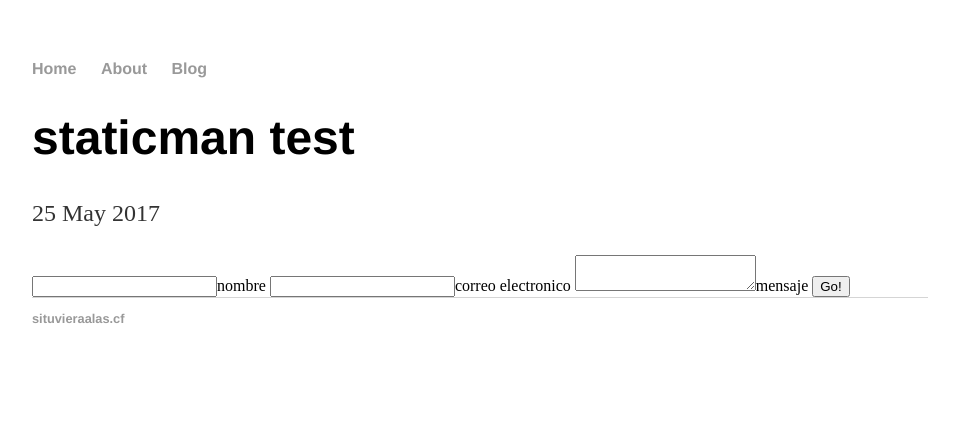
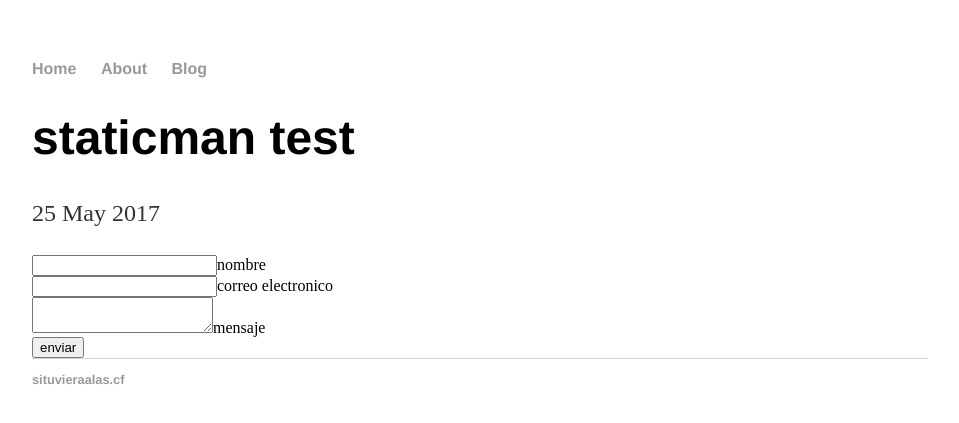
Before and after one commit to tpmgt/situvieraalas, a Jekyll site: the page built from _posts/2017-05-25-staticman-test.md, in a window 1280 px wide. Shown: the top 423 px of the page, without its empty margins (160-1119 px from the left). Built offline with Jekyll 4.4.1, drawn with Linux system fonts in a browser that asks for light colours.

Commit message:
Update 2017-05-25-staticman-test.md

```diff
--- a/_posts/2017-05-25-staticman-test.md
+++ b/_posts/2017-05-25-staticman-test.md
@@ -5,12 +5,12 @@ date: 2017-05-25
 ---
 
 <form method="POST" action="https://api.staticman.net/v2/entry/tpmgt/situvieraalas/gh-pages/comments">
-  <!-- <input name="options[redirect]" type="hidden" value="https://situvieraalas.cf"> -->
+  <input name="options[redirect]" type="hidden" value="https://situvieraalas.cf/blog/2017/05/25/staticman-test">
   <!-- e.g. "2016-01-02-this-is-a-post" -->
   <input name="options[slug]" type="hidden" value="{{ page.slug }}">
-  <label><input name="fields[name]" type="text">nombre</label>
-  <label><input name="fields[email]" type="email">correo electronico</label>
-  <label><textarea name="fields[message]"></textarea>mensaje</label>
+  <label><input name="fields[name]" type="text">nombre</label><br/>
+  <label><input name="fields[email]" type="email">correo electronico</label><br/>
+  <label><textarea name="fields[message]"></textarea>mensaje</label><br/>
 
-  <button type="submit">Go!</button>
+  <button type="submit">enviar</button>
 </form>
```
